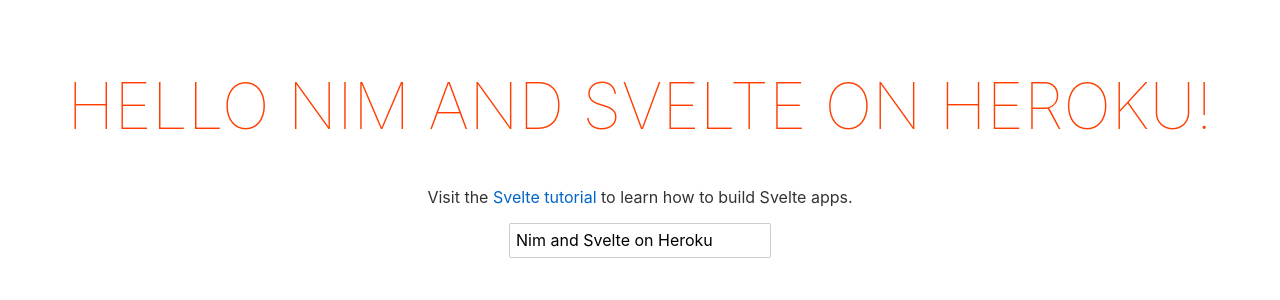
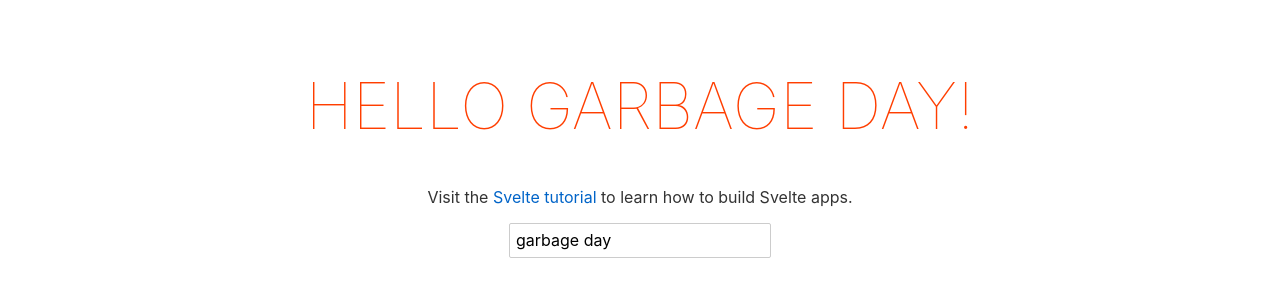
Before and after one commit to youfun/hello_nim_svelte, a Svelte app: page / in a window 1280 px wide. Shown: the top 300 px of the page. Built offline with nearby package versions, Linux system fonts and the light colour scheme.

Commit message:
Will the buildpack handle this?

```diff
--- a/src/main.js
+++ b/src/main.js
@@ -3,7 +3,7 @@
 const app = new App({
   target: document.body,
   props: {
-    name: 'Nim and Svelte on Heroku'
+    name: 'garbage day'
   }
 });
 
```
